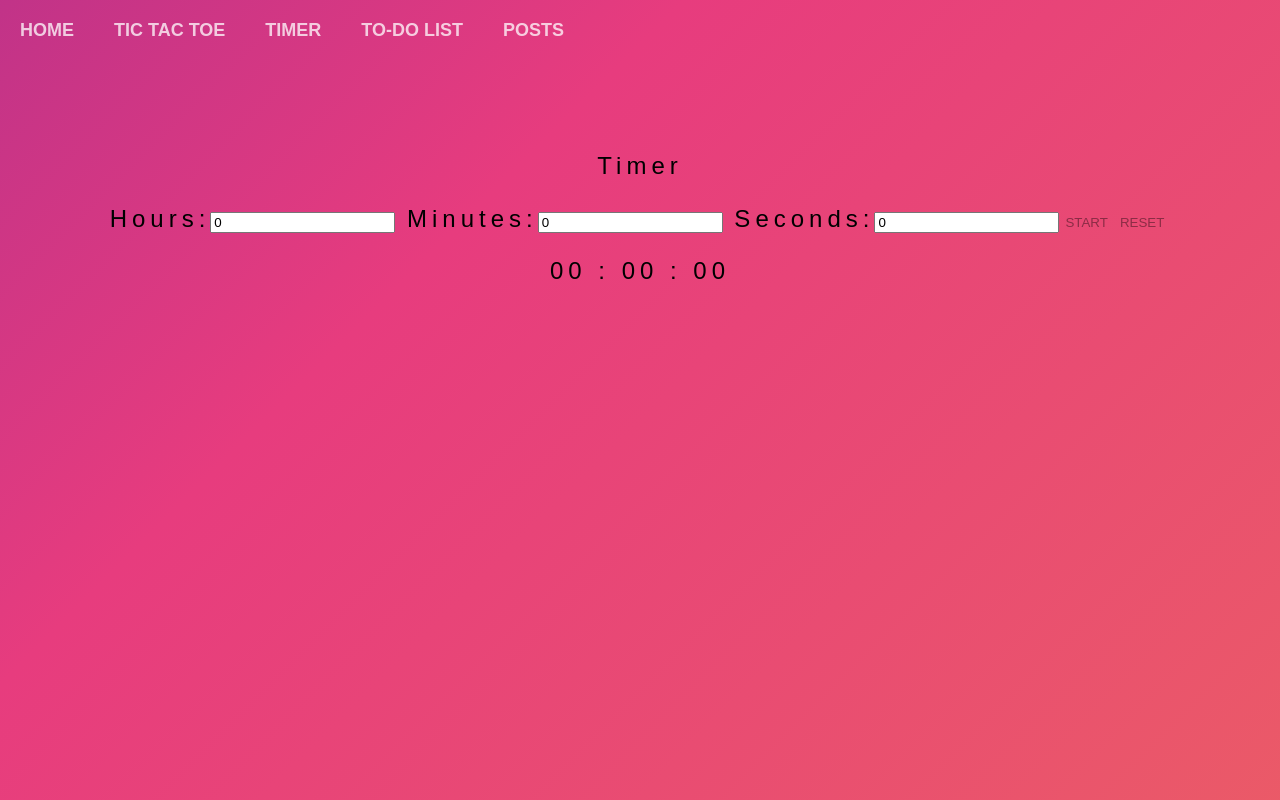
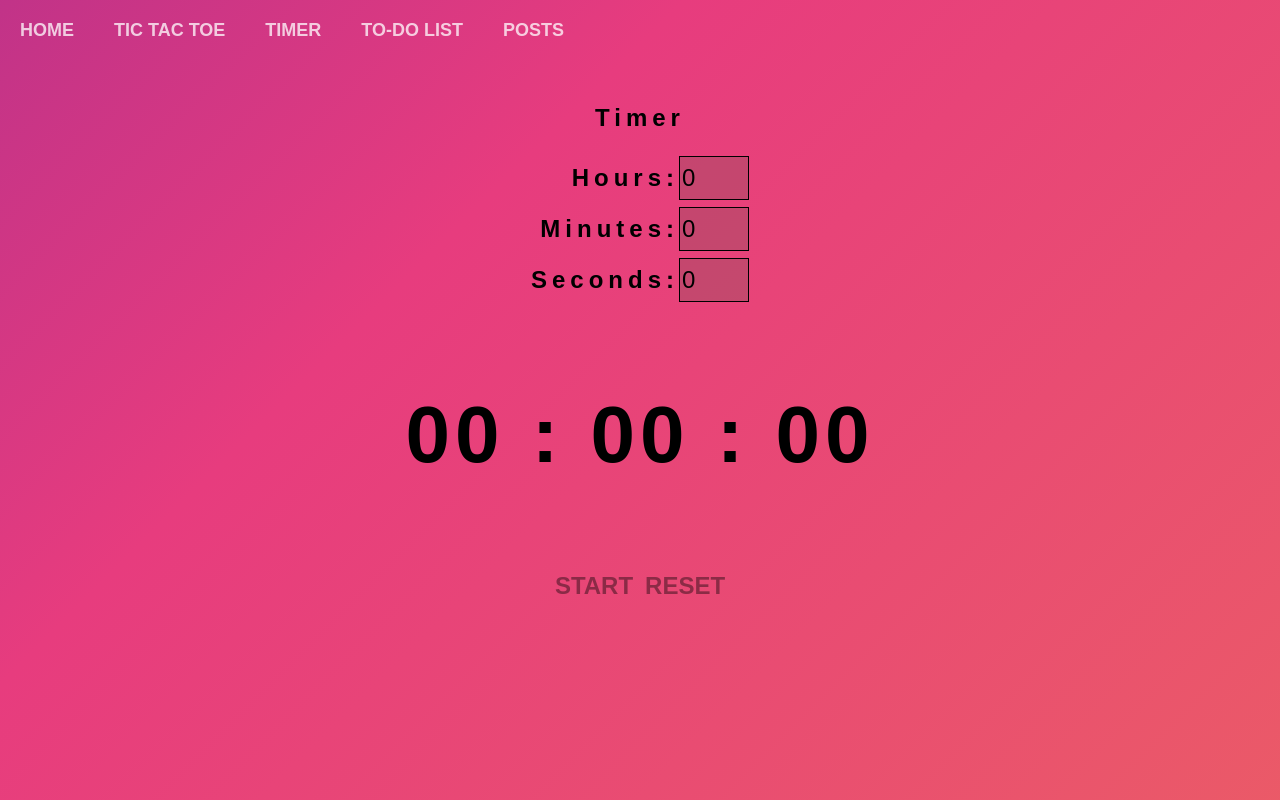
Before and after one commit to SophieH07/all_the_basics, a React (Vite) app in the folder allTheBasics/: page /timer in a window 1280 px wide. Built offline with nearby package versions, Linux system fonts and the light colour scheme.

Commit message:
refactor timer

```diff
--- a/allTheBasics/src/App.css
+++ b/allTheBasics/src/App.css
@@ -1,9 +1,11 @@
+/* All content */
 main {
-  padding-top: 10%;
+  padding-top: 10vh;
   letter-spacing:5px;
   cursor: default;
   text-align: center;
   font-size: x-large;
+  font-weight: bold;
 }
 /* Home */
 .home {
@@ -65,6 +67,8 @@ button {
   min-height: 1em;
   margin-top: 10px;
   border: none;
+  font-size: x-large;
+  font-weight: bold;
 }
 
 button:hover {
--- a/allTheBasics/src/tictactoe/TicTacToe.css
+++ b/allTheBasics/src/tictactoe/TicTacToe.css
@@ -4,6 +4,7 @@
     flex-wrap: wrap;
     flex-direction: row;
     justify-content: center;
+    padding-top: 2%;
 }
 
 .winner-list {
@@ -31,7 +32,7 @@
 
 .board {
     display: grid;
-    grid-template: repeat(3, 1fr) /repeat(3, 1fr);
+    grid-template: repeat(3, 2fr) /repeat(3, 2fr);
     text-align: center;
     padding-right: 1em;
     grid-gap: 3px;
@@ -42,24 +43,19 @@
     justify-content: center;
     align-items: center;
     border: 2px solid black;
-    /* font-size: xx-large; */
     cursor: pointer;
-    width: 100px;
-    height: 100px;
+    width: 15vh;
+    height: 15vh;
+    font-size: 15vh;
 }
 
 .square:hover {
     background-color: rgba(250, 245, 245, 0.3);
 }
 
-.new-game{
+.new-game-button{
     animation: 1.5s buttonIn ease-in;
-
 }
-
-/* .new-game:hover {
-    font-size: xx-large;
-} */
 
 
 @keyframes boardIn {
--- /dev/null
+++ b/allTheBasics/src/timer/Timer.css
@@ -0,0 +1,36 @@
+#timer {
+    font-size: 10vh;
+}
+
+.timer-inputs {
+    display: inline-flex;
+    flex-direction: column;
+    text-align: end;
+}
+
+.timer-inputs div {
+    padding-bottom: 7px;
+}
+
+input {
+    background: rgba(117, 83, 83, 0.3);
+    border: 1px solid black;
+    max-width: 8vh;
+    height: 5vh;
+    font-size: x-large;
+    overflow: hidden;
+}
+
+input:focus {
+    background: rgba(185, 174, 174, 0.3);
+    outline: none;
+}
+
+input:hover:not(:focus) {
+    background: rgba(133, 126, 126, 0.3);
+}
+
+input[type=number]::-webkit-inner-spin-button,
+input[type=number]::-webkit-outer-spin-button {
+  -webkit-appearance: none;
+}
--- a/allTheBasics/src/timer/Timer.jsx
+++ b/allTheBasics/src/timer/Timer.jsx
@@ -1,23 +1,18 @@
-import { useEffect, useRef, useState } from "react";
+import { useState } from "react";
+import "./Timer.css";
 
 const Timer = () => {
-  const [hours, setHours] = useState(0);
-  const [minutes, setMinutes] = useState(0);
-  const [seconds, setSeconds] = useState(0);
-
-  let hour = 0;
-  let min = 0;
-  let sec = 0;
-
+  const [[h, m, s], setTime] = useState([0, 0, 0]);
   const [intervalId, setIntervalId] = useState(0);
 
-  useEffect(() => {
-    hour = hours;
-    min = minutes;
-    sec = seconds;
-  }, [hours, minutes, seconds]);
+  let hour = h;
+  let minute = m;
+  let second = s;
 
   const handleClick = () => {
+    if (hour === 0 && minute === 0 && second === 0) {
+      return;
+    }
     if (intervalId) {
       clearInterval(intervalId);
       setIntervalId(0);
@@ -25,29 +20,26 @@ const Timer = () => {
     }
 
     const newIntervalId = setInterval(() => {
-      sec -= 1;
-      setSeconds((sec) => sec - 1);
-      if (hour > 0 && min === 0 && sec === 0) {
-        hour -= 1;
-        setHours((h) => h - 1);
-        min = 59;
-        setMinutes(min);
-        sec = 59;
-        setSeconds(sec);
+      second -= 1;
+      setTime([hour, minute, second]);
+      if (hour === 0 && minute === 0 && second === 0) {
+        clearInterval(newIntervalId);
+        clearInterval(intervalId);
+        setIntervalId(0);
       }
-      if (min > 0 && sec === 0) {
-        min -= 1;
-        setMinutes((min) => min - 1);
-        sec = 59;
-        setSeconds(sec);
+      if (second === 0) {
+        if (minute > 0) {
+          minute -= 1;
+          second = 59;
+          setTime([hour, minute, 59]);
+        } else {
+          if (h > 0) {
+            second -= 1;
+            minute = 59;
+            second = 59;
+            setTime([hour, 59, 59]);
           }
-      if (sec === 0 && min === 0 && hour === 0) {
-        setHours(hour);
-        setMinutes(min);
-        setSeconds(sec);
-        clearInterval(intervalId);
-        clearInterval(newIntervalId);
-        setIntervalId(0);
+        }
       }
     }, 1000);
     setIntervalId(newIntervalId);
@@ -55,11 +47,9 @@ const Timer = () => {
 
   const handleReset = () => {
     hour = 0;
-    min = 0;
-    sec = 0;
-    setHours(0);
-    setMinutes(0);
-    setSeconds(0);
+    minute = 0;
+    second = 0;
+    setTime([0, 0, 0]);
     clearInterval(intervalId);
     setIntervalId(0);
   };
@@ -67,32 +57,52 @@ const Timer = () => {
   return (
     <div>
       <p>Timer</p>
+      <div className="timer-inputs">
+        <div>
           <label htmlFor="hours">Hours:</label>
           <input
             type="number"
-        value={hours}
-        onChange={(e) => setHours(e.target.value)}
+            value={!intervalId ? h : 0}
+            onChange={(e) => setTime([e.target.value, m, s])}
           />
+        </div>
+        <div>
           <label htmlFor="minutes"> Minutes:</label>
           <input
             type="number"
-        value={minutes}
-        onChange={(e) => setMinutes(e.target.value)}
+            max={59}
+            value={!intervalId ? m : 0}
+            onChange={(e) =>
+              e.target.value > 59 || e.target.value < 0
+                ? setTime([h, 59, s])
+                : setTime([h, e.target.value, s])
+            }
           />
+        </div>
+        <div>
           <label htmlFor="seconds"> Seconds:</label>
           <input
             type="number"
-        value={seconds}
-        onChange={(e) => setSeconds(e.target.value)}
+            max={59}
+            value={!intervalId ? s : 0}
+            onChange={(e) =>
+              e.target.value > 59 || e.target.value < 0
+                ? setTime([h, m, 59])
+                : setTime([h, m, e.target.value])
+            }
           />
+        </div>
+      </div>
+      <div>
+        <p id="timer">{`${h.toString().padStart(2, "0")} : ${m
+          .toString()
+          .padStart(2, "0")} : ${s.toString().padStart(2, "0")}`}</p>
+      </div>
+      <div>
         <button onClick={handleClick}>{!intervalId ? "Start" : "Pause"}</button>
         <button type="button" onClick={handleReset}>
           Reset
         </button>
-      <div>
-        <p>{`${hours.toString().padStart(2, "0")} : ${minutes
-          .toString()
-          .padStart(2, "0")} : ${seconds.toString().padStart(2, "0")}`}</p>
       </div>
     </div>
   );
```
Lines whose indentation alone changed are shown as unchanged.
